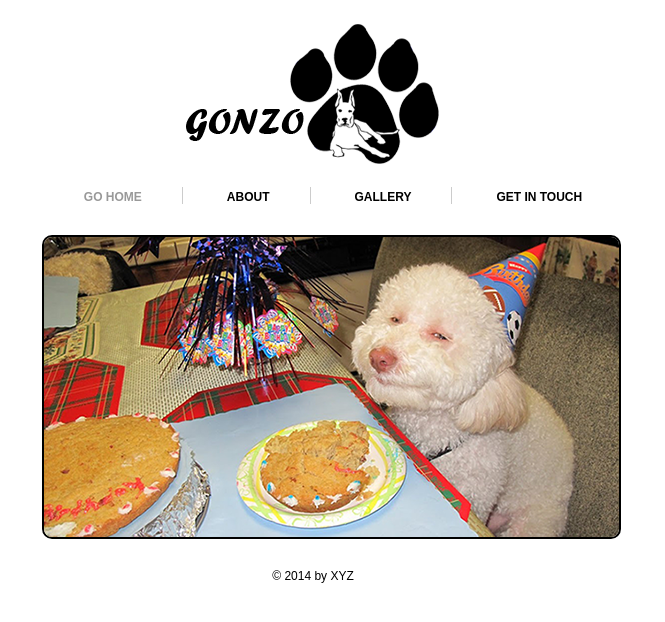
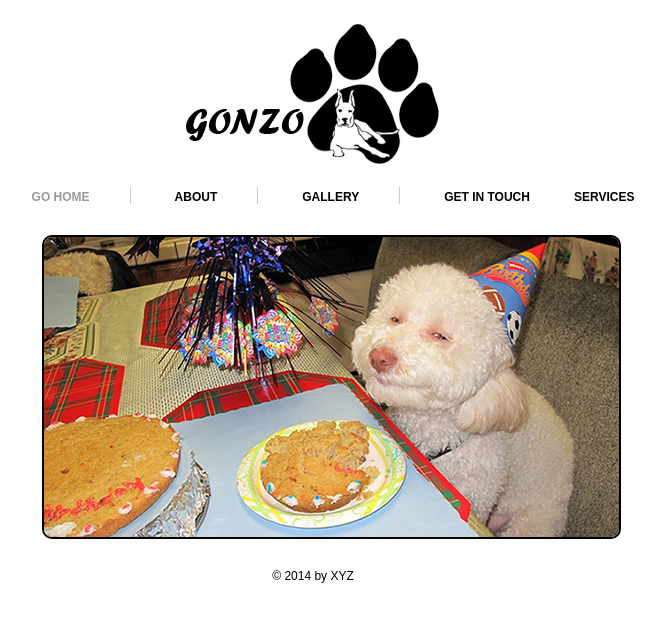
Before and after one commit to prafuldaga/dog_site, a plain HTML site: page index.html in a window 1280 px wide. Shown: the whole page, without its empty margins (327-992 px from the left). Drawn offline with Linux system fonts and the light colour scheme.

Commit message:
added services link

```diff
--- a/index.html
+++ b/index.html
@@ -30,6 +30,7 @@
 			<li><a href="about.html">ABOUT</a></li>
 			<li><a href="picture.html">Gallery</a></li>
 			<li class="bdr"><a class="pdg" href="contact.html">Get in touch</a></li>
+<li class="bdr"><a class="pdg" href="#">Services</a></li>
 		</ul>
 	</div>
 <!--==============================Navigatin Ends=============================-->
```
